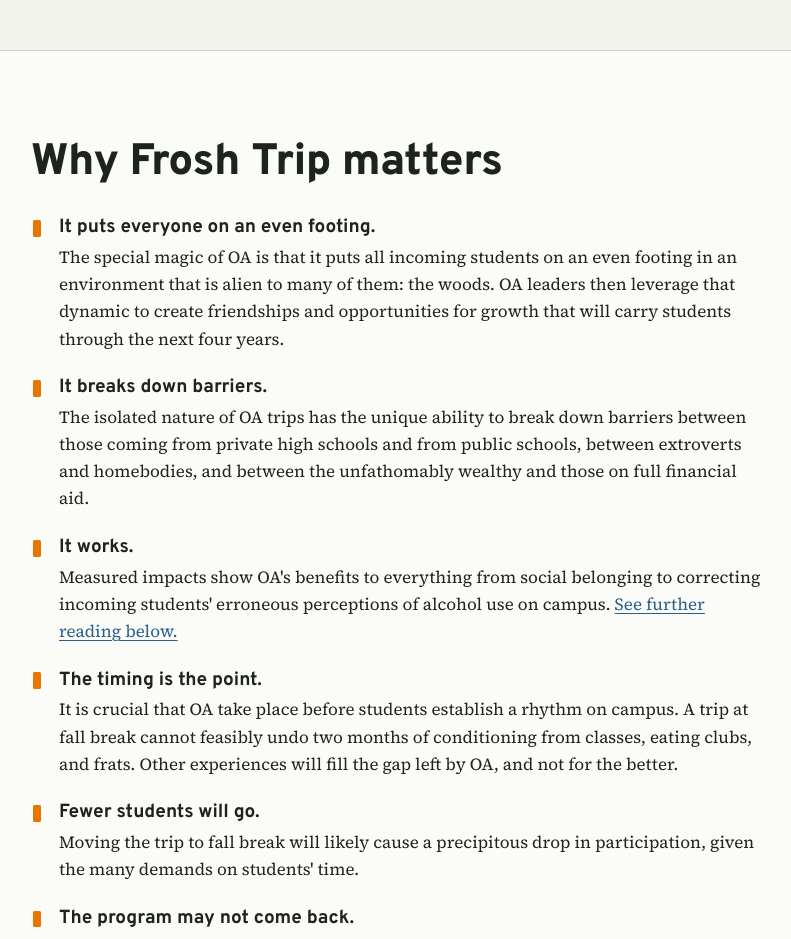
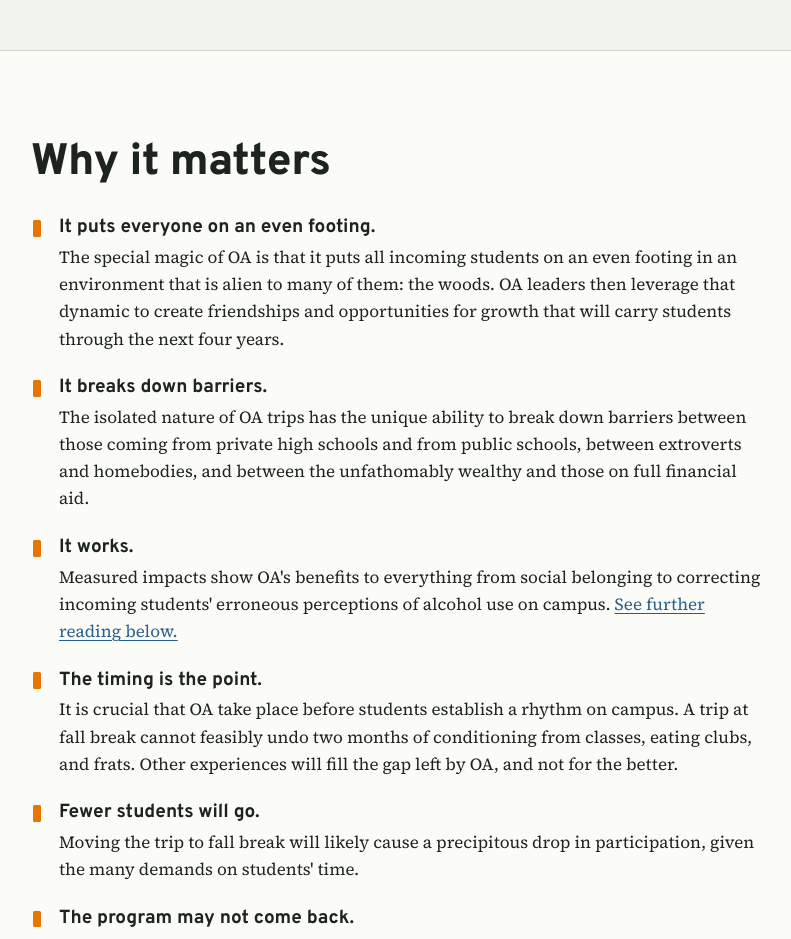
Before and after one commit to jrvalcourt/saveprincetonoa, a plain HTML site: page index.html in a window 1280 px wide. Shown: the part 1800-2739 px from the top of the page, without its empty margins (65-856 px from the left). Drawn offline with Linux system fonts and the light colour scheme; no server answers.

Commit message:
why it matters header

```diff
--- a/index.html
+++ b/index.html
@@ -86,7 +86,7 @@
 
     <section id="why" class="section section-why">
       <div class="wrap narrow">
-        <h2>Why Frosh Trip matters</h2>
+        <h2>Why it matters</h2>
         <ul class="why-list">
           <li><strong>It puts everyone on an even footing.</strong> The special magic of OA is that it puts all incoming students on an even footing in an environment that is alien to many of them: the woods. OA leaders then leverage that dynamic to create friendships and opportunities for growth that will carry students through the next four years.</li>
           <li><strong>It breaks down barriers.</strong> The isolated nature of OA trips has the unique ability to break down barriers between those coming from private high schools and from public schools, between extroverts and homebodies, and between the unfathomably wealthy and those on full financial aid.</li>
```
